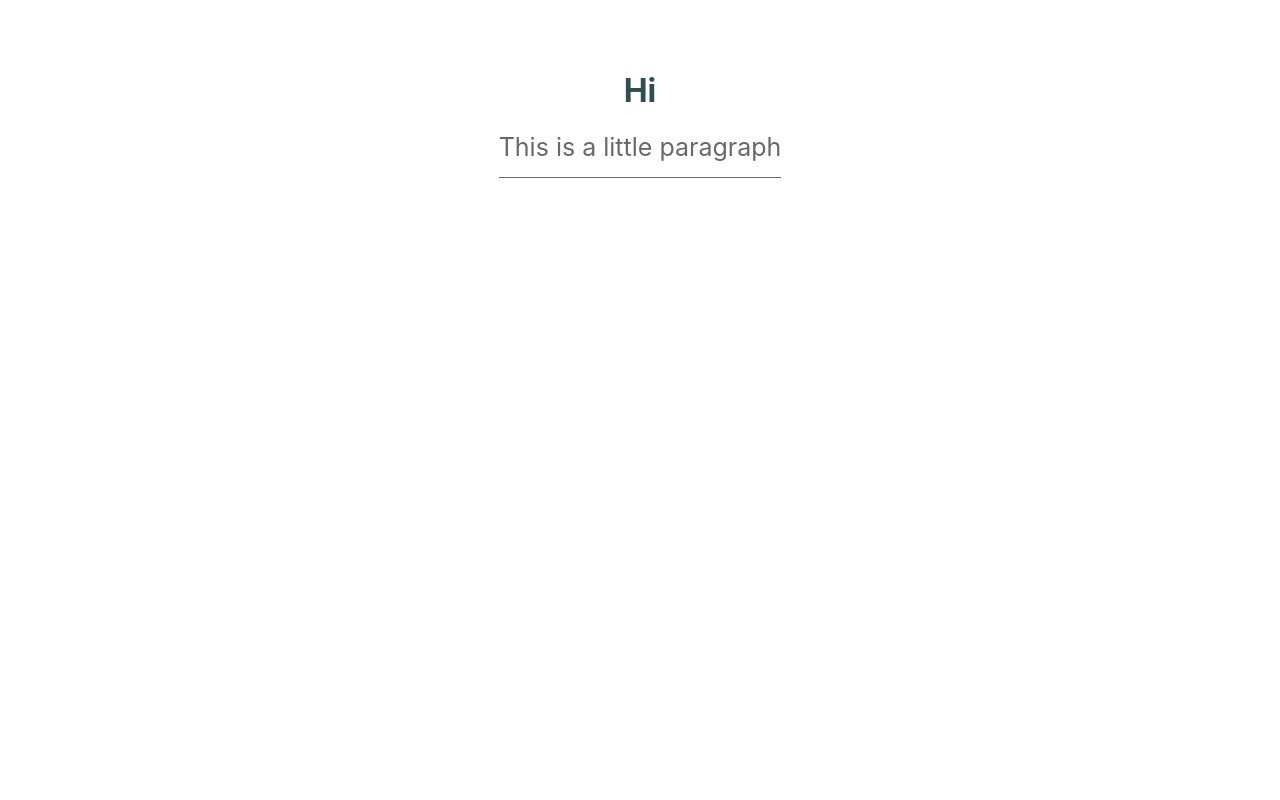
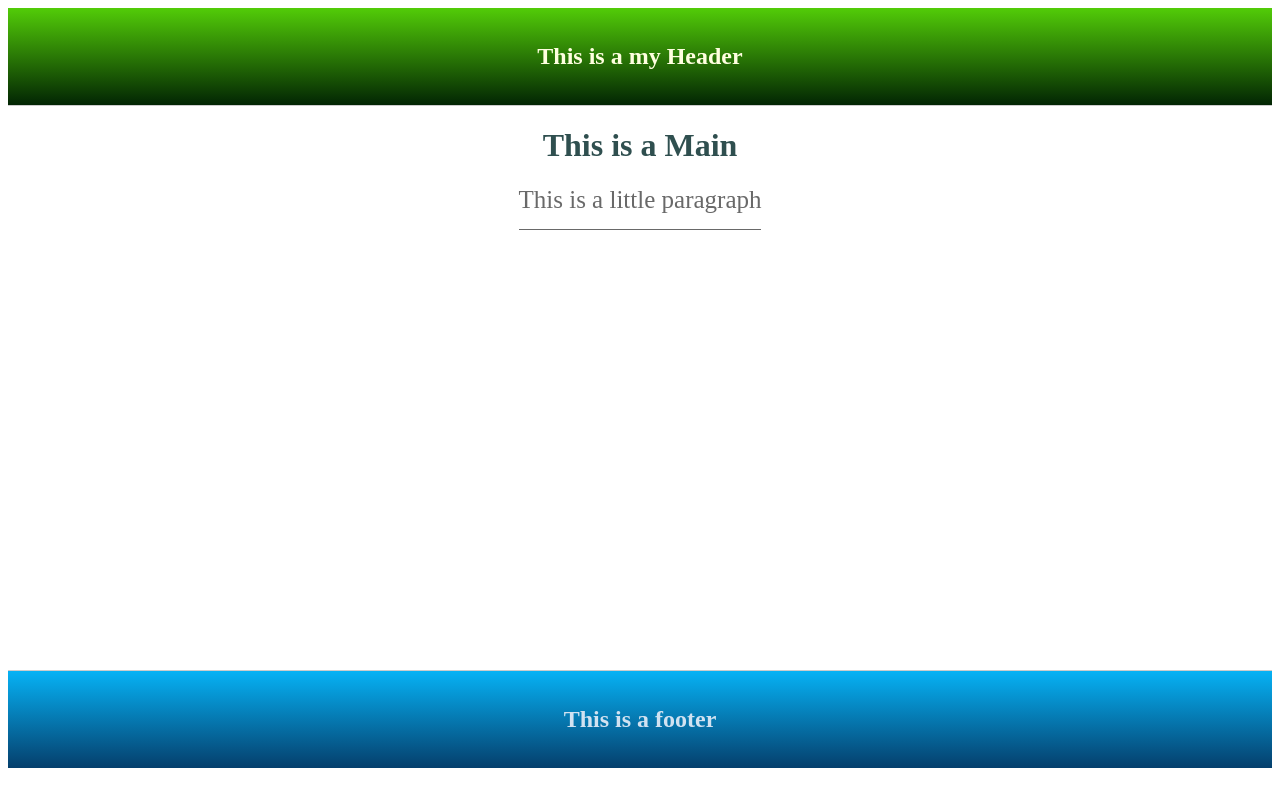
Before and after one commit to youngFrontendDeveloper/gb-react, a React (Create React App) app: page / in a window 1280 px wide. Built offline with nearby package versions, Linux system fonts and the light colour scheme.

Commit message:
Добавила Footer, Header, Main

```diff
--- a/src/App.css
+++ b/src/App.css
@@ -1,5 +1,7 @@
 .app {
-  padding: 50px;
+  display: flex;
+  flex-direction: column;
+  height: 100%;
   text-align: center;
   color: darkslategray;
 }
--- a/src/App.js
+++ b/src/App.js
@@ -1,14 +1,19 @@
 import React from "react";
 
 import "./App.css";
-import Message from "./components/Message/Message";
+import Header from "./components/Header/Header";
+import Footer from "./components/Footer/Footer";
+import Main from "./components/Main/Main";
 
 function App() {
-  const paragraph = "This is a little paragraph";
+
+  const headerText = "This is a my Header";
+  const footerText = "This is a footer";
   return (
     <div className="app">
-      <h1>Hi</h1>
-      <Message text={paragraph}/>
+      <Header header={ headerText }/>
+      <Main/>
+      <Footer footer={ footerText }/>
     </div>
   );
 }
--- /dev/null
+++ b/src/components/Footer/Footer.css
@@ -0,0 +1,7 @@
+.footer_block {
+  flex-shrink: 0;
+  padding: 15px;
+  color: #d1e2f1;
+  background: linear-gradient(180deg, #06b2f5, #053f6c);
+  border-top: 1px solid #ccc;
+}
--- /dev/null
+++ b/src/components/Footer/Footer.js
@@ -0,0 +1,11 @@
+import "./Footer.css";
+
+function Footer({ footer }) {
+  return (
+    <footer className="footer_block">
+      <h2>{ footer }</h2>
+    </footer>
+  );
+}
+
+export default Footer;
--- /dev/null
+++ b/src/components/Header/Header.css
@@ -0,0 +1,6 @@
+.header_block {
+  padding: 15px;
+  color: lightyellow;
+  background: linear-gradient(180deg, #52cc08, #022503);
+  border-bottom: 1px solid #ccc;
+}
--- /dev/null
+++ b/src/components/Header/Header.js
@@ -0,0 +1,11 @@
+import "./Header.css";
+
+function Header({ header }) {
+  return (
+    <header className="header_block">
+      <h2>{ header }</h2>
+    </header>
+  );
+}
+
+export default Header;
--- /dev/null
+++ b/src/components/Main/Main.css
@@ -0,0 +1,3 @@
+.main_block {
+  flex: 1 0 auto;
+}
--- /dev/null
+++ b/src/components/Main/Main.js
@@ -0,0 +1,17 @@
+import Message from "../Message/Message";
+import React from "react";
+
+import "./Main.css";
+
+function Main() {
+  const messageText = "This is a little paragraph";
+
+  return (
+    <main className="main_block">
+      <h1>This is a Main</h1>
+      <Message text={ messageText }/>
+    </main>
+  );
+}
+
+export default Main;
--- a/src/index.css
+++ b/src/index.css
@@ -1,10 +1,8 @@
-body {
-  margin: 0;
-  font-family: -apple-system, BlinkMacSystemFont, 'Segoe UI', 'Roboto', 'Oxygen',
-    'Ubuntu', 'Cantarell', 'Fira Sans', 'Droid Sans', 'Helvetica Neue',
-    sans-serif;
-  -webkit-font-smoothing: antialiased;
-  -moz-osx-font-smoothing: grayscale;
+html, body {
+  height: 95vh;
+}
+#root {
+  height: 100%;
 }
 
 code {
```
